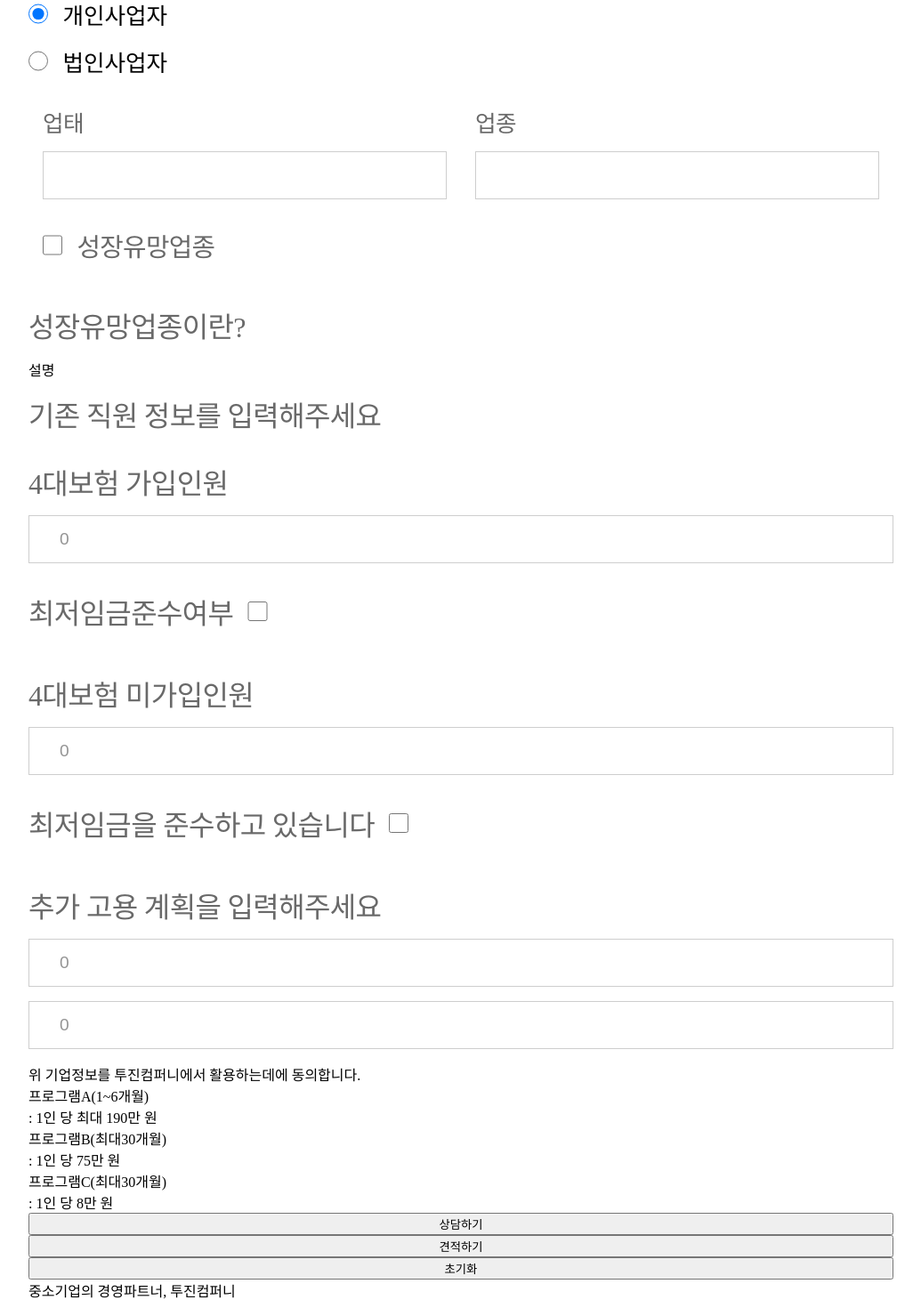
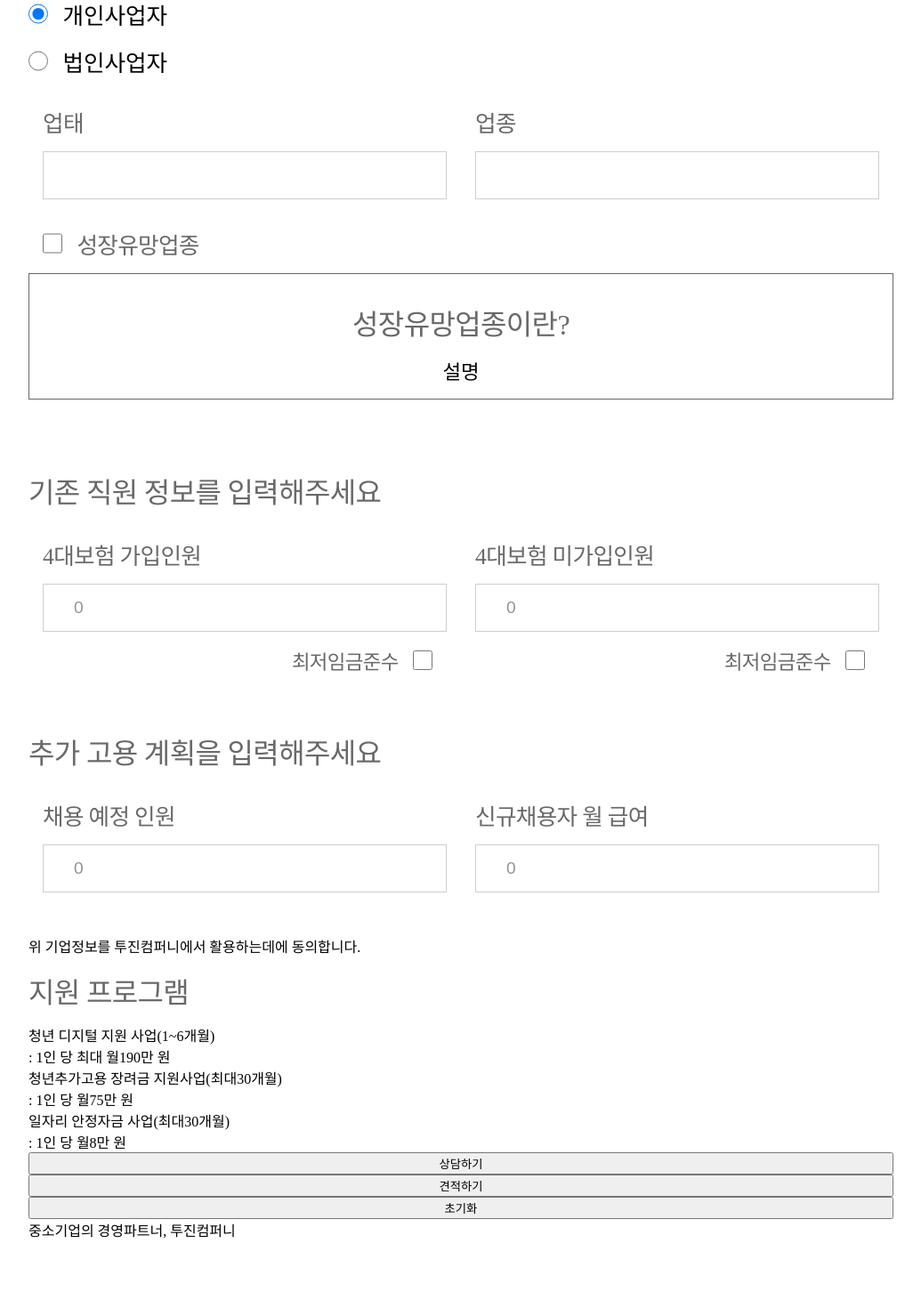
Before and after one commit to tojin0215/toojin_estimate, a React (Create React App) app: page / in a window 1280 px wide. Shown: the part 511-1981 px from the top of the page at 89% size, without its empty margins (122-1157 px from the left). After the commit the page ends 1913 px from the top, so only its background shows below. Built offline with nearby package versions, Linux system fonts and the light colour scheme.

Commit message:
css 추가 크기 및 레이아웃 html 태그 추가 및 조정 html 내용중 프로그램 이름 변경 넘버 인풋 버튼 크기 증가

```diff
--- a/src/pages/home/Home.css
+++ b/src/pages/home/Home.css
@@ -1,3 +1,9 @@
+
+input[type=number]::-webkit-inner-spin-button {
+    height: 3rem;
+    padding:0 0.4rem;
+}
+
 p {
     margin:0;
 }
@@ -71,7 +77,7 @@ p {
     padding-bottom:1rem;
 }
 .AddSalesForm .labelCheck .subject {
-    font-size:1.8rem;
+    font-size:1.6rem;
 }
 
 .AddSalesForm .btnRadio {
@@ -85,19 +91,20 @@ p {
     margin:0 1rem;
  }
 
-.business {/*
-    display:flex;
-    flex-direction:column;   */
+.business {
+    padding-bottom:2rem;
+}
+.business .labelCheck:nth-child(5) {
+    padding-bottom:0;
 }
 
-.business > label {/*
-    display:flex;
-    align-items:center;
-    margin-right:2%;*/
-}
-
-.business > label > input {/**/
-}
+.business .explain {
+    font-size:1.4rem;
+    text-align:center;
+    border:1px solid #696969;
+    padding:1rem;
+    margin-bottom:2rem;
+ }
 
 .businessType {
     display:flex;
@@ -105,8 +112,52 @@ p {
 }
 .businessType > label {
     flex:50%;
+    box-sizing:border-box;
     padding:0 1rem;
 }
 .businessType > label > p {
     font-size:1.6rem;
 }
+
+.member {
+    display:flex;
+    flex-wrap:wrap;
+    justify-content:space-around;
+    padding-bottom:2rem;
+}
+.member .subject {
+    width:100%;
+}
+.member > div {
+    flex:50%;
+    box-sizing:border-box;
+    padding:0 1rem;
+}
+.member > div > label > p {
+    font-size:1.6rem;
+}
+.member div .labelCheck {
+    justify-content:flex-end;
+}
+.member div .labelCheck p {
+    font-size:1.4rem;
+    padding:0;
+}
+.AddSalesForm .recruit {
+    display:flex;
+    flex-wrap:wrap;
+    flex-direction:row;
+    justify-content:space-around;
+    padding-bottom:2rem;
+}
+.recruit > p {
+    width:100%;
+}
+.recruit label {
+    flex:50%;
+    box-sizing:border-box;
+    padding:0 1rem;
+}
+.recruit label p {
+    font-size:1.6rem;
+}
--- a/src/pages/home/Home.js
+++ b/src/pages/home/Home.js
@@ -155,42 +155,60 @@ class Home extends Component {
                         <input className='checkBox' type="checkbox" id='businessType3' checked={this.state.businessType3} onChange={this.handleChange}/>
                         <p className='subject'>성장유망업종</p>
                     </label>
-                    <label>
+                    <label className='explain'>
                         <p>성장유망업종이란?</p>
+                        <label>설명</label>
                     </label>
-                    <label>설명</label>
                 </div>
+                <div className='member'>
                     <label className='subject'>
                         <p>기존 직원 정보를 입력해주세요</p>
                     </label>
+                    <div>
                         <label>
                             <p>4대보험 가입인원</p>
-                    <input className='numberInput' type="number" id='subscribers' value={this.state.subscribers} onChange={this.handleChange}/>
+                            <input className='numberInput' type="number" id='subscribers' min='0' value={this.state.subscribers} onChange={this.handleChange}/>
                         </label>
                         <label className='labelCheck'>
-                    <p>최저임금준수여부</p>
+                            <p>최저임금준수</p>
                             <input className='checkBox' type="checkbox" id='compliance1' checked={this.state.compliance1} onChange={this.handleChange}/>
                         </label>
+                    </div>
+                    <div>
                         <label>
                             <p>4대보험 미가입인원</p>
-                    <input className='numberInput' type="number" id='unsubscribers' value={this.state.unsubscribers} onChange={this.handleChange}/>
+                            <input className='numberInput' type="number" id='unsubscribers' min='0' value={this.state.unsubscribers} onChange={this.handleChange}/>
                         </label>
                         <label className='labelCheck'>
-                    <p>최저임금을 준수하고 있습니다</p>
+                            <p>최저임금준수</p>
                             <input className='checkBox' type="checkbox" id='compliance2' checked={this.state.compliance2} onChange={this.handleChange}/>
                         </label>
-                <label className='subject'>
+                    </div>
+                </div>
+                <label className='subject recruit'>
                     <p>추가 고용 계획을 입력해주세요</p>
-                    <input className='numberInput' type="number" id='additionalEmployment1' value={this.state.additionalEmployment1} onChange={this.handleChange}/>
-                    <input className='numberInput' type="number" id='additionalEmployment2' value={this.state.additionalEmployment2} onChange={this.handleChange}/>
+                    <label>
+                        <p>채용 예정 인원</p>
+                        <input className='numberInput' type="number" id='additionalEmployment1' min='0' value={this.state.additionalEmployment1} onChange={this.handleChange}/>
+                    </label>
+                    <label>
+                        <p>신규채용자 월 급여</p>
+                        <input className='numberInput' type="number" id='additionalEmployment2' min='0' value={this.state.additionalEmployment2} onChange={this.handleChange}/>
+                    </label>
                 </label>
                 <label>위 기업정보를 투진컴퍼니에서 활용하는데에 동의합니다.</label>
-                <label>{/*<input type="checkbox" id='proA' checked={this.state.proA} onChange={this.handleChange}/>*/}프로그램A(1~6개월)</label>
-                <label> : 1인 당 최대 190만 원 </label>
-                <label>{/*<input type="checkbox" id='proB' checked={this.state.proB} onChange={this.handleChange}/>*/}프로그램B(최대30개월)</label>
-                <label> : 1인 당 75만 원</label>
-                <label>{/*<input type="checkbox" id='proC' checked={this.state.proC} onChange={this.handleChange}/>*/}프로그램C(최대30개월)</label>
-                <label> : 1인 당 8만 원</label>
+                <div className='program'>
+                    <label className='subject'>
+                        <p>지원 프로그램</p>
+                    </label>
+                    <label>{/*<input type="checkbox" id='proA' checked={this.state.proA} onChange={this.handleChange}/>*/}
+                    청년 디지털 지원 사업(1~6개월)</label>
+                    <label> : 1인 당 최대 월190만 원 </label>
+                    <label>{/*<input type="checkbox" id='proB' checked={this.state.proB} onChange={this.handleChange}/>*/}청년추가고용 장려금 지원사업(최대30개월)</label>
+                    <label> : 1인 당 월75만 원</label>
+                    <label>{/*<input type="checkbox" id='proC' checked={this.state.proC} onChange={this.handleChange}/>*/}일자리 안정자금 사업(최대30개월)</label>
+                    <label> : 1인 당 월8만 원</label>
+                </div>
                 <button type="button" onClick={this.onClickForLink}> 상담하기 </button>
                 <button type="button" onClick={this.handleOnClick}> 견적하기 </button>
                 <button type="button" onClick={this.initOnClick}> 초기화 </button>
```
Lines whose indentation alone changed are shown as unchanged.
